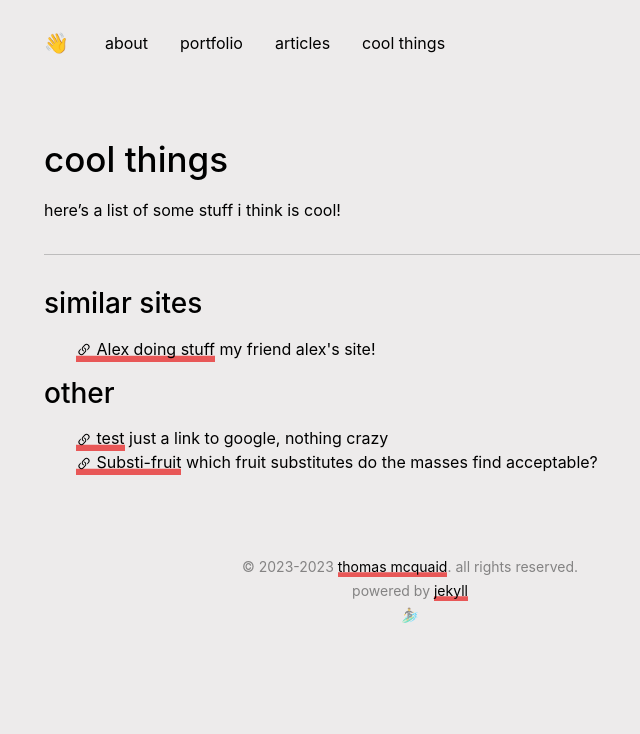
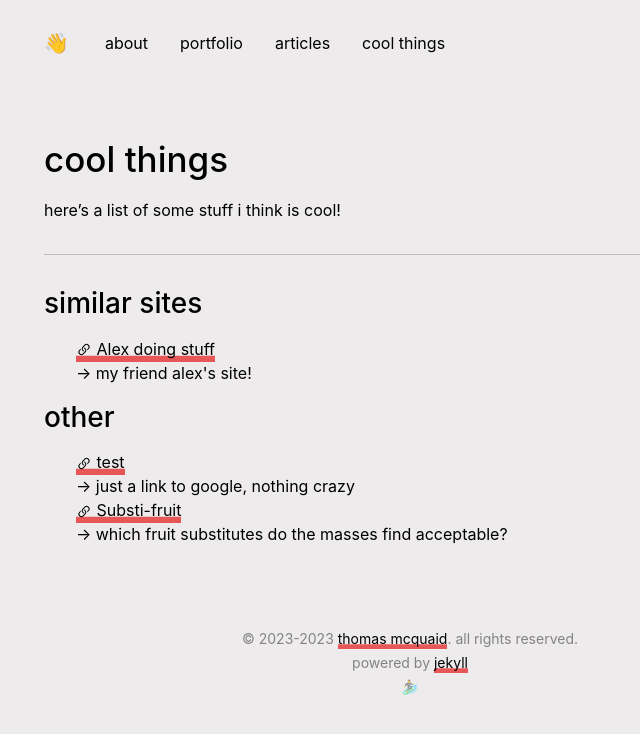
Before and after one commit to thomasmcquaidee/thomasmcquaidee.github.io, a Jekyll site: the page built from pages/cool.md, in a window 1280 px wide. Shown: the top 734 px of the page, without its empty margins (230-870 px from the left). Built offline with Jekyll 4.4.1, drawn with Linux system fonts in a browser that asks for light colours.

Commit message:
Update cool.md

```diff
--- a/pages/cool.md
+++ b/pages/cool.md
@@ -14,7 +14,7 @@
 <h2>{{ item.category }}</h2>
 <ul style="list-style: none">
 {% for link in item.links %}
-<li><a href="{{ link.url }}">{% include icons/link.html %} {{ link.title }}</a> {{ link.comment }}</li>
+<li><a href="{{ link.url }}">{% include icons/link.html %} {{ link.title }}</a> <br>-> {{ link.comment }}</li>
 {% endfor %}
 </ul>
 {% endfor %}
```
